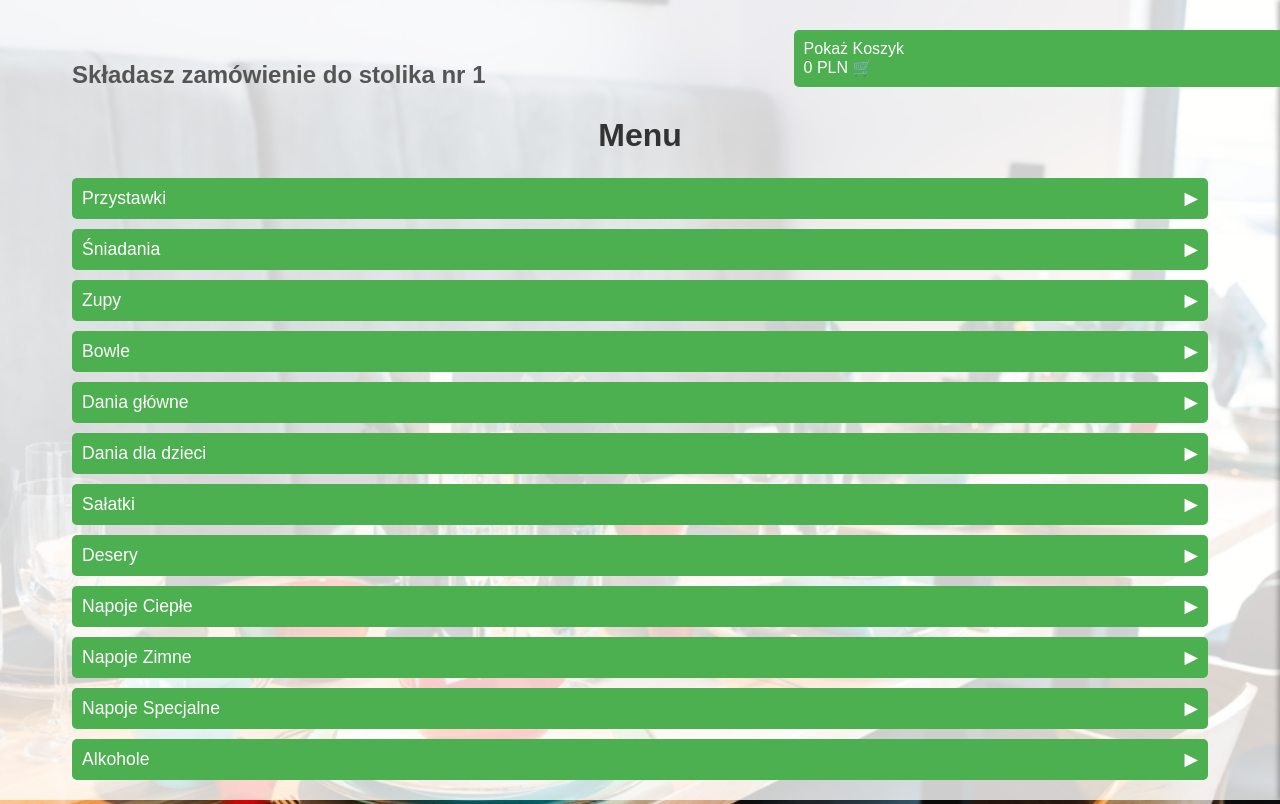
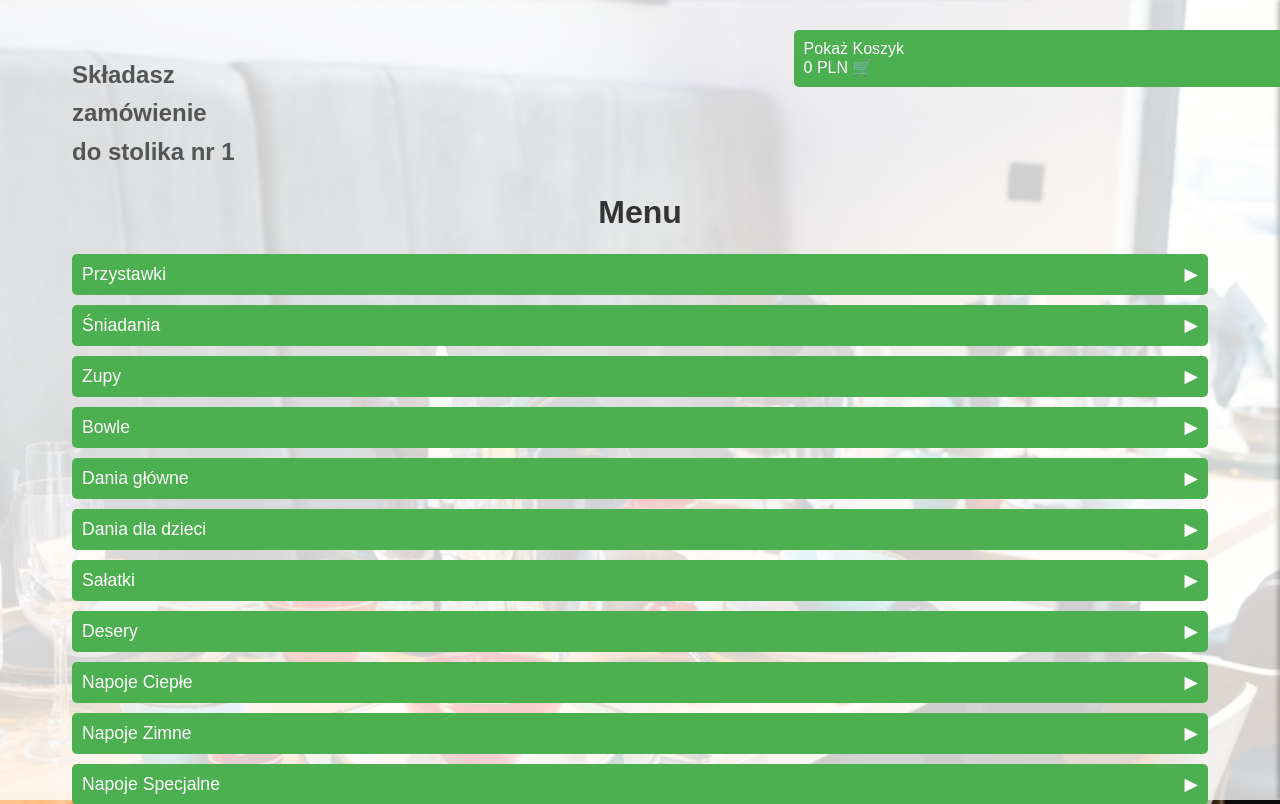
Before and after one commit to bbigmic/papu-kitchen, a Flask app: page /menu/1 in a window 1280 px wide. Shown: the top 804 px of the page. Run offline with Flask 3, Linux system fonts and the light colour scheme.

Commit message:
<br> przy informacji o stoliku

```diff
--- a/templates/menu.html
+++ b/templates/menu.html
@@ -4,7 +4,7 @@
 
 {% block content %}
 
-<h2 style="width:70%;">Składasz zamówienie do stolika nr {{ table_id }}</h2>
+<h2 style="width:70%;">Składasz <br>zamówienie <br>do stolika nr {{ table_id }}</h2>
 
 <!-- Przycisk do rozwijania koszyka -->
 <button onclick="toggleCart()" id="cart-toggle-btn">
```
